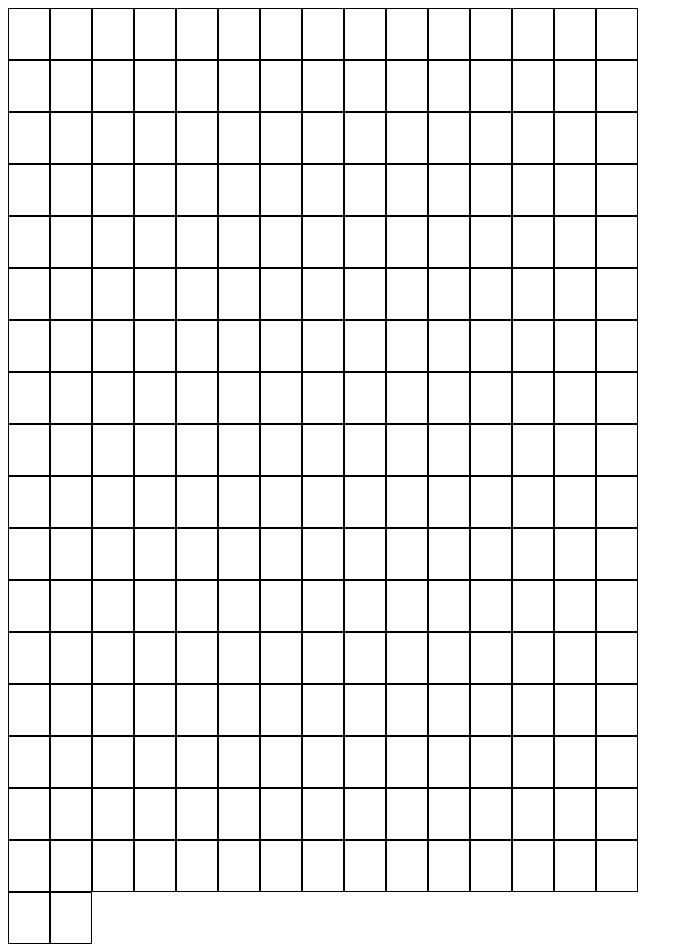
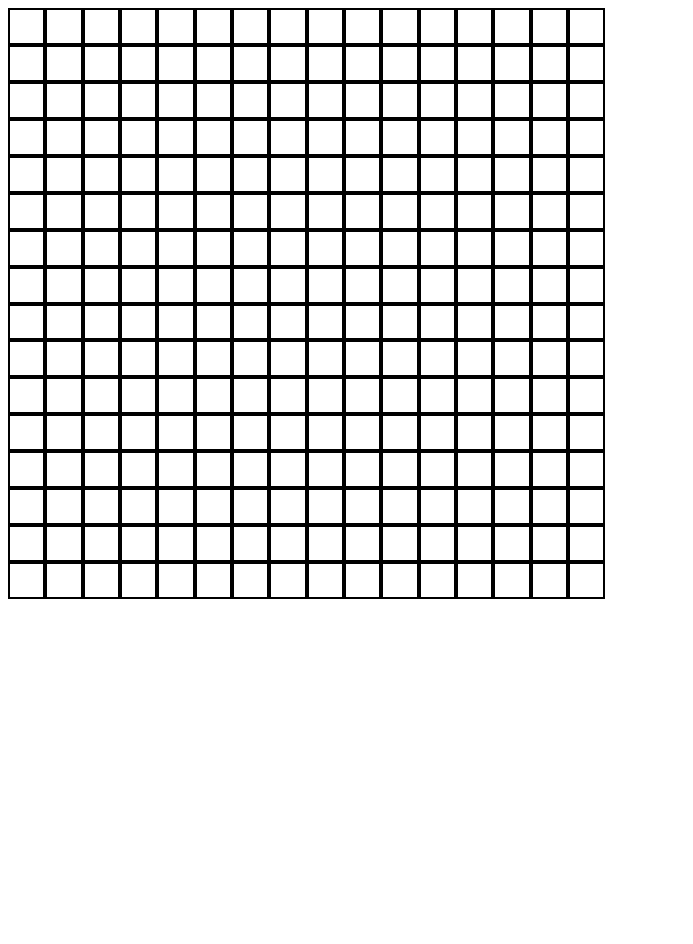
Before and after one commit to bechara0/Etch-a-Sketch, a plain HTML site: page index.html in a window 1280 px wide. Shown: the whole page, without its empty margins (0-693 px from the left). After the commit the page ends 800 px from the top, so only its background shows below. Drawn offline with Linux system fonts and the light colour scheme.

Commit message:
por terminar

```diff
--- a/index.html
+++ b/index.html
@@ -2,9 +2,7 @@
 <html lang="en">
   <head>
     <style>
-      h1 {
-        height: auto;
-      }
+
     </style>
     <meta charset="UTF-8" />
     <meta name="viewport" content="width=device-width, initial-scale=1.0" />
--- a/index.js
+++ b/index.js
@@ -1,14 +1,17 @@
 const container = document.querySelector("#container");
 container.setAttribute(
   "style",
-  "display: flex; flex-wrap: wrap; width: 80vh; height:100vh"
+  "display: flex; flex-wrap: wrap; width: 600px; height:70vh; marging: 0 auto; padding: 0"
 );
 
-for (i = 0; i <= 16 * 16; i++) {
+for (i = 1; i <= 16 * 16; i++) {
   const divCreator = document.createElement("div");
   divCreator.setAttribute(
     "style",
-    "border: 1px solid black; width: calc(100% / 16); height: calc(100% / 16)"
+    "border: 2px solid black; width: calc(100% / 18); height: calc(100% / 17); marging: 0; padding: 0"
   );
+  divCreator.addEventListener("mouseenter", () => {
+    divCreator.style.background = "red";
+  });
   container.appendChild(divCreator);
 }
```
